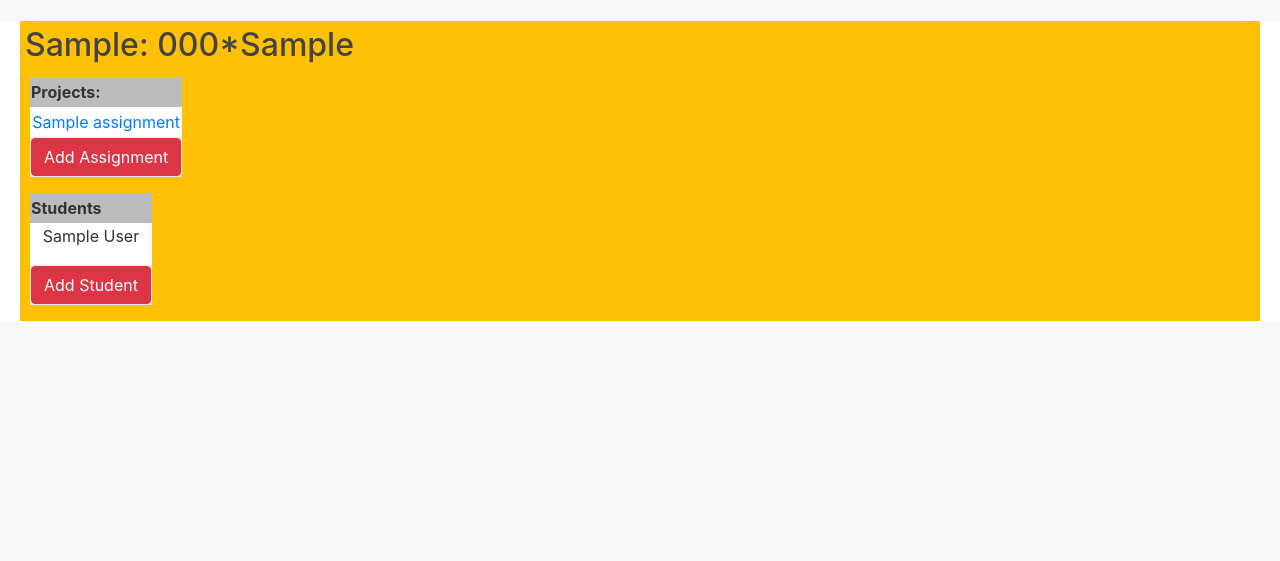
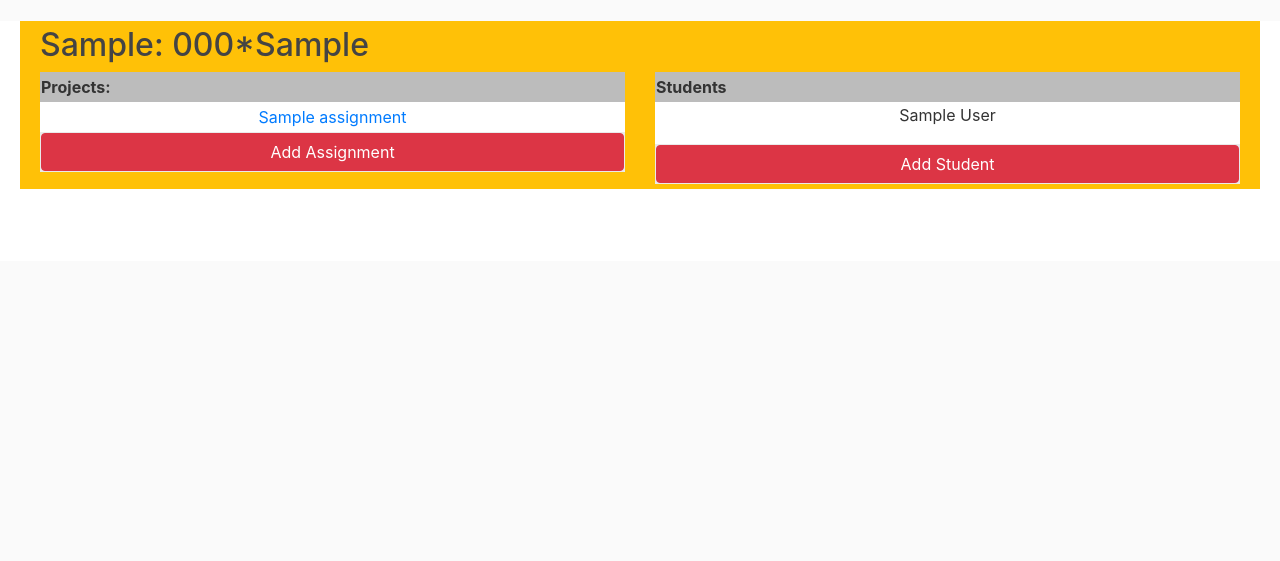
Before and after one commit to GatorIncubator/gatorgrouper, a Django app: page /profile/ in a window 1280 px wide. Shown: the part 193-754 px from the top of the page. Run offline with Django 3.2, Linux system fonts and the light colour scheme; a user stored in the database is signed in; tables that the repository leaves empty hold one stand-in row (values such as "Sample post"); some libraries are stand-ins or nearby versions.

Commit message:
Double tables in the Classes of profile page Co-authored-by: Haeley Griffin <griffinh@allegheny.edu>

```diff
--- a/gatorgrouper/templates/gatorgrouper/profile.html
+++ b/gatorgrouper/templates/gatorgrouper/profile.html
@@ -6,15 +6,15 @@
 <div class="class-container">
   {% if all_classes|length > 0 %}
   {% for class in all_classes %}
-  <div class="class-bigbox">
-    <h2>{{ class }}</h2>
+  <div class="class-bigbox row">
+    <h2 class="col-12">{{ class }}</h2>
     <!-- Both Tables  -->
-    <div>
+
       <!-- Start of Class asspect -->
-      <div>
+
         <!-- Start of class table -->
-        <div>
-          <table class="inLineTable">
+        <div class="table-responsive col-6">
+          <table>
             <tr>
               <th>Projects:</th>
             </tr>
@@ -37,15 +37,14 @@
           </table>
         </div>
         <!-- End of Class Table -->
-      </div>
+
       <!-- End of Class asspect -->
 
       <!-- Start of student asspect -->
-      <div>
 
         <!-- Start of Student Table  -->
-        <div>
-          <table class="inLineTable">
+        <div class="table-responsive col">
+          <table>
             <tr>
               <th>Students</th>
             </tr>
@@ -70,10 +69,10 @@
         </div>
         <!-- End of Student Table -->
 
-      </div>
+
       <!-- End of Student asspect -->
 
-    </div>
+
     <!-- End of Both Tables -->
   </div>
   <!-- End of Big Box -->
```
